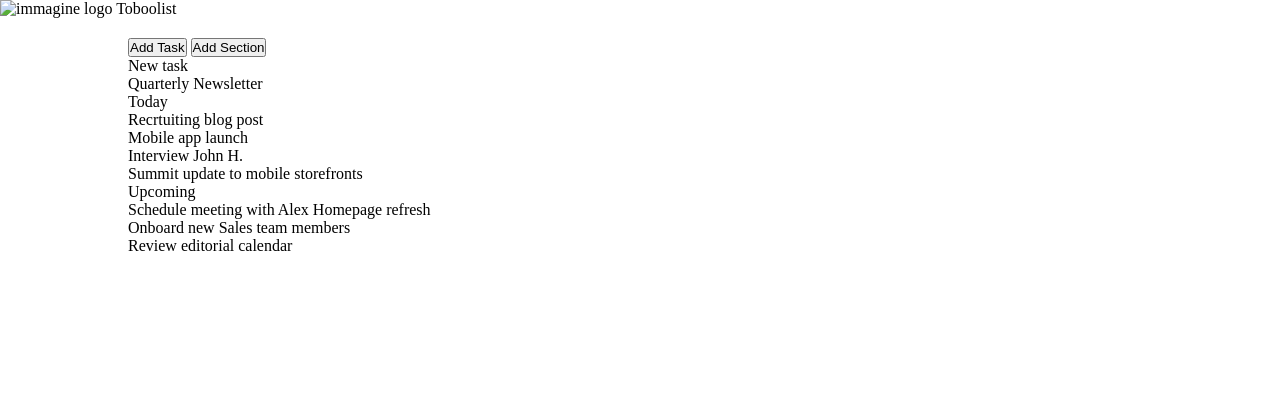
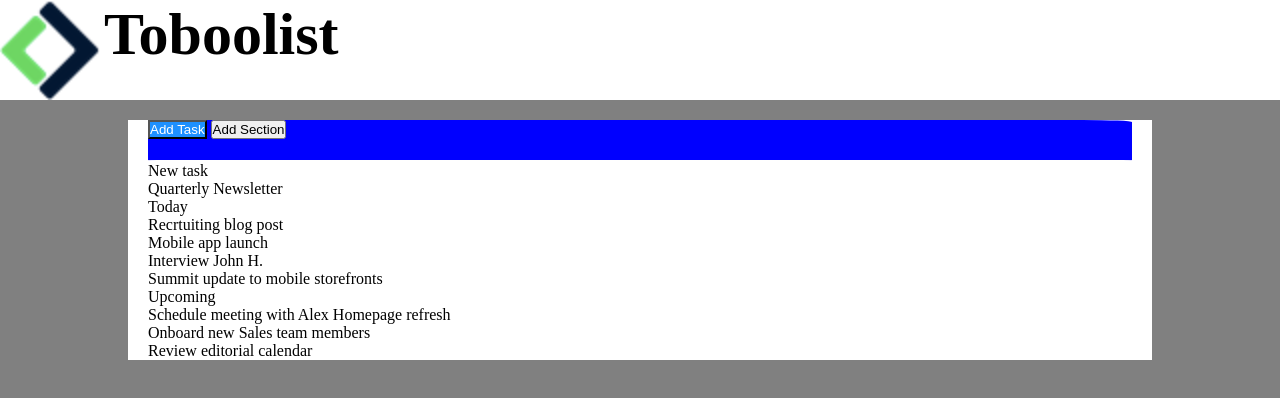
Before and after one commit to Mentabomber/html-css-toboolist, a plain HTML site: page index.html in a window 1280 px wide. Drawn offline with Linux system fonts and the light colour scheme; files that its build step writes are made by us from their sources.

Commit message:
commit background color

```diff
--- a/css/style.css
+++ b/css/style.css
@@ -5,20 +5,55 @@ padding: 0;
 box-sizing: border-box;
 }
 body{
+    background-color: gray;
 
 }
+
 #conteiner{
     width: 80%;
     margin: 20px auto;
+    background-color: white;
 }
 
 header {
     padding 10px;
+    background-color:  white;
 }
 header span{
 
 }
 #logo{
- height: 100px;
- width: auto;
+    height: 100px;
+    width: auto;
+    line-height: 100px;
+    vertical-align: middle;
 }
+
+#logo-text {
+    color: black;
+    font-size: 60px;
+    font-weight: bold;
+}
+main{
+    padding-left: 20px;
+    padding-right: 20px;
+}
+#taskbar {
+    height: 20px;
+    border-radius: 5%;
+    border-bottom: 2px solid white;
+    padding-bottom: 40px;
+    background-color: blue;
+
+}
+
+button #blue{
+    display: inline-block;
+    width: 150px;
+    color: azure;
+}
+
+#blue {
+    background-color: dodgerblue;
+    color: white;
+}
--- a/index.html
+++ b/index.html
@@ -5,21 +5,19 @@
     <meta http-equiv="X-UA-Compatible" content="IE=edge">
     <meta name="viewport" content="width=device-width, initial-scale=1.0">
     <title>toboolist</title>
-    <link rel="stylesheet" href="style.css">
+    <link rel="stylesheet" href="css/style.css">
 </head>
 
 
 <body>
         <header>
             <img id="logo"src="img/Logo.png" alt="immagine logo">
-            <span>Toboolist</span>
+            <span id="logo-text">Toboolist</span>
         </header>
-        <!-- Div contenitore -->
-        <div id="conteiner">
-            <main>
+                <main id="conteiner">
                     <!-- task bar -->
-                <section>
-                    <button>Add Task</button>
+                    <section id="taskbar">
+                        <button id="blue">Add Task</button>
                         <button>Add Section</button>
                     </section>
 
@@ -50,7 +48,7 @@
                         </div>
                     </section>
                 </main>
-        </div>
+
 
 </body>
 </html>
```
Also changed, not shown: img/Logo.png (added), img/Screenshot (12).png (added), img/logo copia.png (added). Lines whose indentation alone changed are shown as unchanged.
